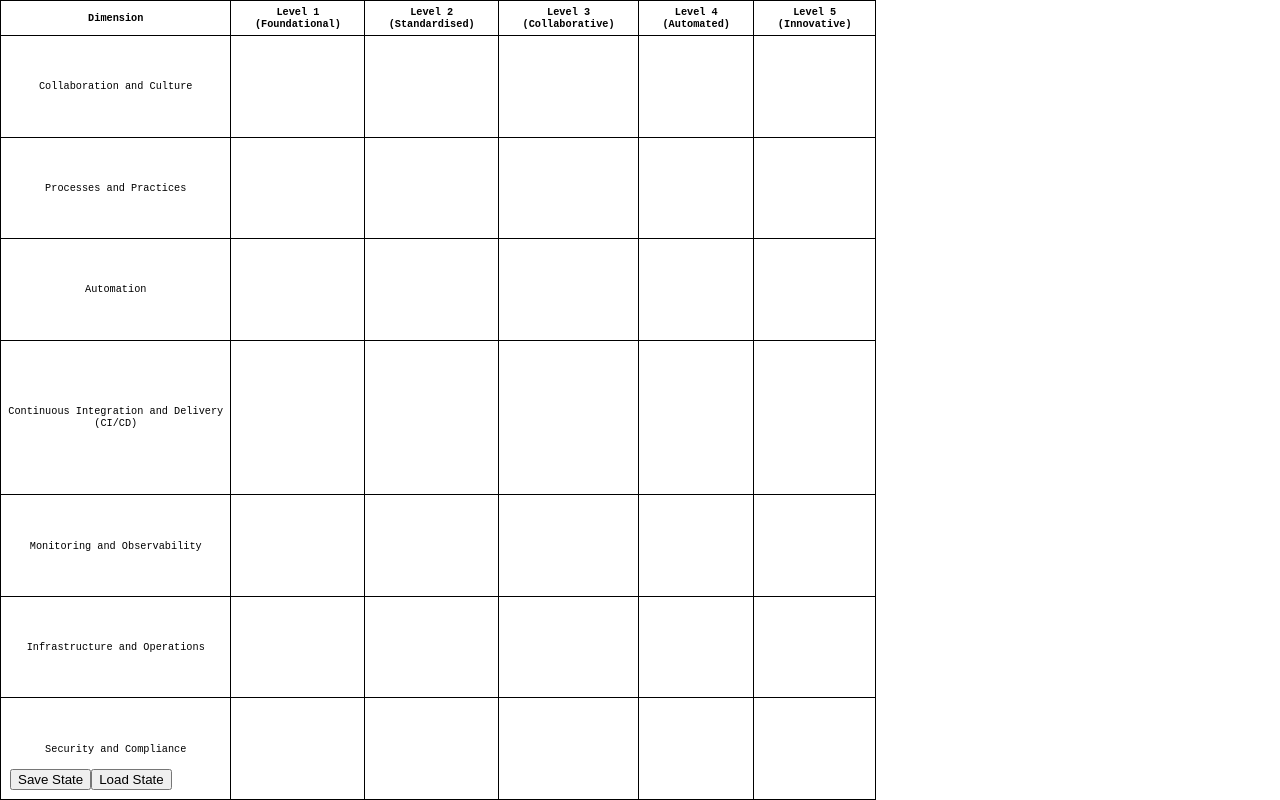
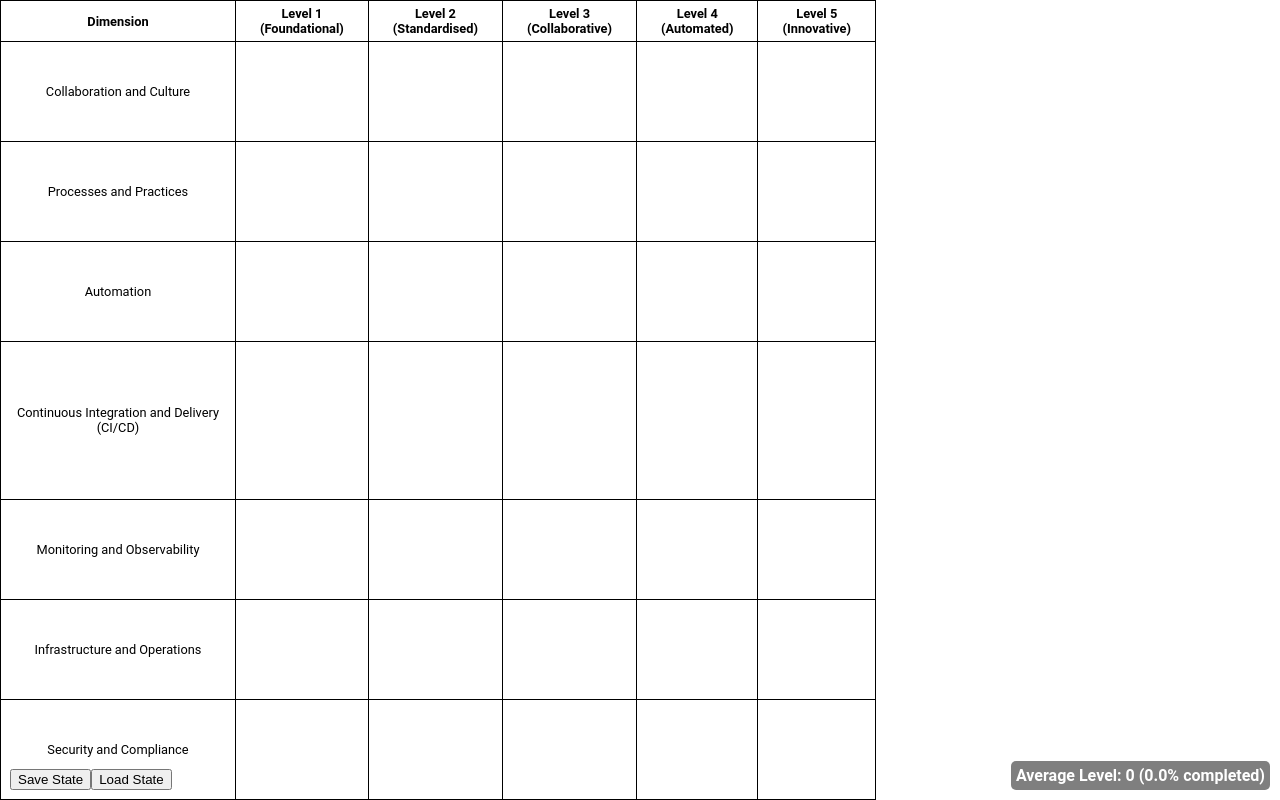
Before and after one commit to mikerossiter/DevOpsMaturityModel, a website: page index.html in a window 1280 px wide. Drawn offline with Linux system fonts and the light colour scheme; no server answers.

Commit message:
Fixed average level and rounded to nearest whole number + percentage complete

```diff
--- a/index.html
+++ b/index.html
@@ -27,6 +27,11 @@
             <div id="detail-content"></div>
         </div>
     </div>
+
+    <div id="average-level" style="position: fixed; bottom: 10px; right: 10px; font-size: 16px; background-color: rgba(0, 0, 0, 0.5); color: white; padding: 5px; border-radius: 5px;">
+        Average Level: 0
+    </div>
+
     <script src="script.js"></script>
 </body>
 </html>
--- a/script.js
+++ b/script.js
@@ -41,6 +41,7 @@ fetch('dimensions.json')
         checkbox.onchange = () => {
           checkboxStates[checkboxId] = checkbox.checked;
           updateCellColor(dimensionIndex, levelIndex);
+          calculateAverageLevel(); // Update the average level dynamically
         };
 
         const label = document.createElement('label');
@@ -80,24 +81,48 @@ fetch('dimensions.json')
 
     // Calculate and display the average level
     function calculateAverageLevel() {
-      let totalCompletedLevels = 0;
+      let totalChecked = 0;
+      let totalCheckboxes = 0;
 
-      currentLevels.forEach(level => {
-        totalCompletedLevels += level;
+      dimensions.forEach((dimension, dimensionIndex) => {
+        dimension.levels.forEach((level, levelIndex) => {
+          const { checkedBoxes, totalBoxes } = countCheckboxStates(dimensionIndex, levelIndex);
+          totalChecked += checkedBoxes;
+          totalCheckboxes += totalBoxes;
+        });
       });
 
-      const averageLevel = Math.floor(totalCompletedLevels / dimensions.length);
+      const completionPercentage = (totalChecked / totalCheckboxes) * 100;
+      const averageLevel = (completionPercentage / 100) * dimensions.length;
+      // averageLevel = Math.round(averageLevel);
+
       const averageLevelPane = document.getElementById('average-level');
-      averageLevelPane.textContent = `Average Level: ${averageLevel}`;
+      if (averageLevelPane) {
+        averageLevelPane.textContent = `Average Level: ${Math.round(averageLevel.toFixed(1))} (${completionPercentage.toFixed(1)}% completed)`;
+      } else {
+        console.error("Average level pane not found");
+      }
+    }
+
+    // Count checkbox states for a specific dimension level
+    function countCheckboxStates(dimensionIndex, levelIndex) {
+      const levelDetails = dimensions[dimensionIndex].levels[levelIndex].split('. ');
+      const totalBoxes = levelDetails.length;
+
+      let checkedBoxes = 0;
+      for (let i = 0; i < totalBoxes; i++) {
+        const checkboxId = `detail-${dimensionIndex}-${levelIndex}-${i}`;
+        if (checkboxStates[checkboxId]) {
+          checkedBoxes++;
+        }
+      }
+
+      return { checkedBoxes, totalBoxes };
     }
 
     // Save state to state.json
     function saveState() {
-      const state = {
-        currentLevels,
-        checkboxStates,
-      };
-
+      const state = { currentLevels, checkboxStates };
       fetch('/save-state', {
         method: 'POST',
         headers: { 'Content-Type': 'application/json' },
@@ -131,7 +156,6 @@ fetch('dimensions.json')
           // Update cell colors based on loaded states
           dimensions.forEach((dimension, dimensionIndex) => {
             dimension.levels.forEach((_, levelIndex) => {
-              // Update cell colors directly without relying on visible detail view
               updateCellColor(dimensionIndex, levelIndex);
             });
           });
@@ -141,24 +165,6 @@ fetch('dimensions.json')
         })
         .catch(error => console.error('Error loading state:', error));
     }
-
-
-    function countCheckboxStates(dimensionIndex, levelIndex) {
-      const levelDetails = dimensions[dimensionIndex].levels[levelIndex].split('. ');
-      const totalBoxes = levelDetails.length;
-
-      let checkedBoxes = 0;
-      for (let i = 0; i < totalBoxes; i++) {
-        const checkboxId = `detail-${dimensionIndex}-${levelIndex}-${i}`;
-        if (checkboxStates[checkboxId]) {
-          checkedBoxes++;
-        }
-      }
-
-      return { checkedBoxes, totalBoxes };
-    }
-
-
 
     // Add save and load buttons
     const buttonsContainer = document.createElement('div');
--- a/styles.css
+++ b/styles.css
@@ -1,5 +1,5 @@
 body {
-    font-family: 'Courier New', Courier, monospace;
+    font-family: 'Roboto', sans-serif;
     margin: 0;
     padding: 0;
     height: 100vh;
@@ -23,7 +23,7 @@ th, td {
     padding: 5px;
     text-align: center;
     cursor: pointer;
-    font-size: 0.8vw;
+    font-size: 1vw;
 }
 
 #detail-panel {
```
